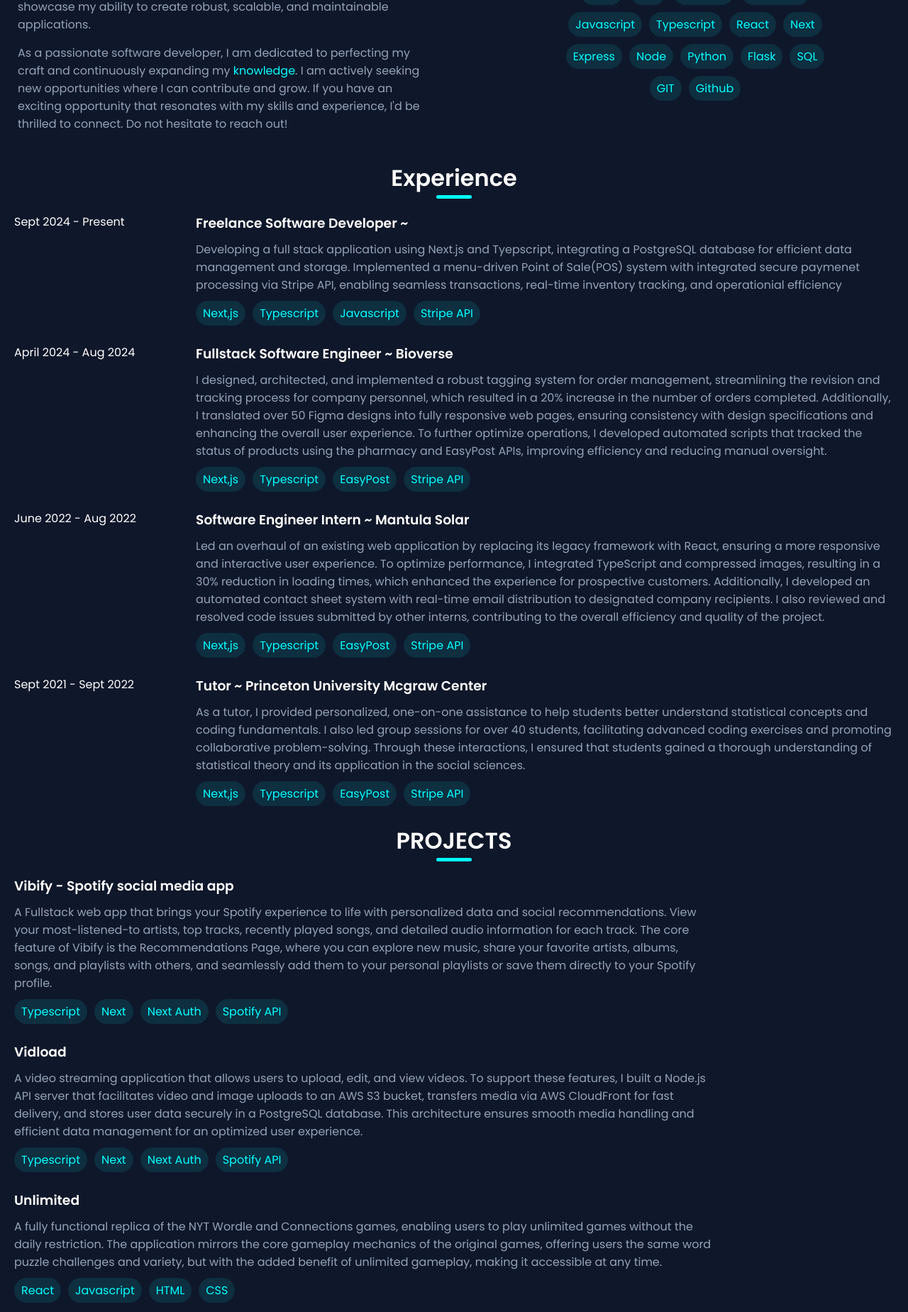
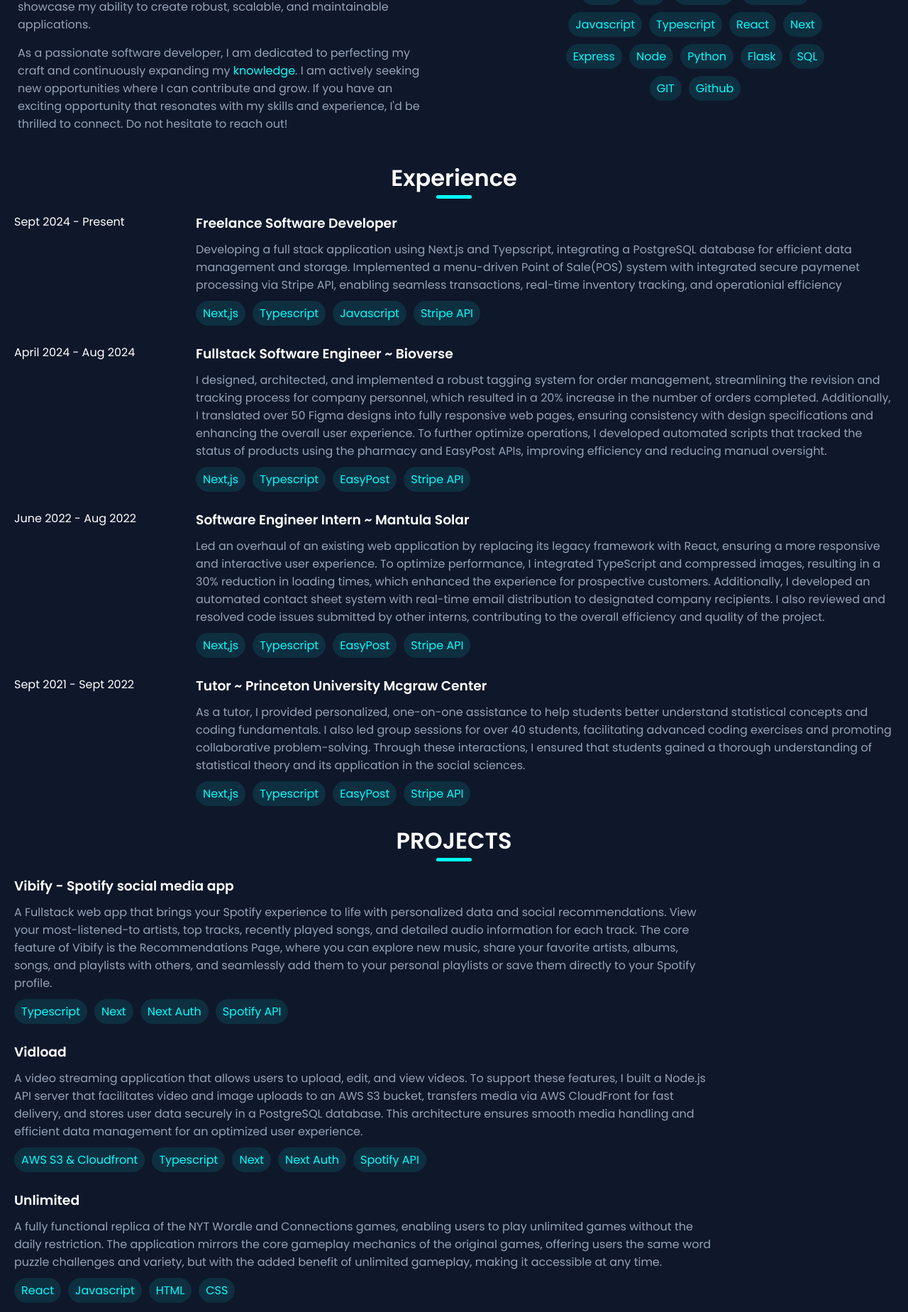
Before and after one commit to kevincas01/portfolio, a React (Create React App) app: page / in a window 1280 px wide. Shown: the part 911-2760 px from the top of the page at 71% size. Built offline with nearby package versions, Linux system fonts and the light colour scheme; the HTML template or start-up script is replaced by a standard one.

Commit message:
experience and projects fix

```diff
--- a/src/Components/Experience.js
+++ b/src/Components/Experience.js
@@ -49,7 +49,7 @@ const Experience = (props) => {
             </div>
             <div className="experience-content">
               <h3>
-                {experience.role} ~ {experience.company && experience.company}
+                {experience.role} {experience.company && (" ~ "+experience.company)}
               </h3>
               <p>{experience.description}</p>
               <div className="experience-skills">
--- a/src/Components/Projects.js
+++ b/src/Components/Projects.js
@@ -13,7 +13,7 @@ The core feature of Vibify is the Recommendations Page, where you can explore ne
       title: "Vidload",
       description: `A video streaming application that allows users to upload, edit, and view videos. To support these features, I built a Node.js API server that facilitates video and image uploads to an AWS S3 bucket, transfers media via AWS CloudFront for fast delivery, and stores user data securely in a PostgreSQL database.
       This architecture ensures smooth media handling and efficient data management for an optimized user experience.`,
-      skills: ["Typescript", "Next", "Next Auth", "Spotify API"],
+      skills: ["AWS S3 & Cloudfront","Typescript", "Next", "Next Auth", "Spotify API"],
     },
     {
       title: "Unlimited",
```
